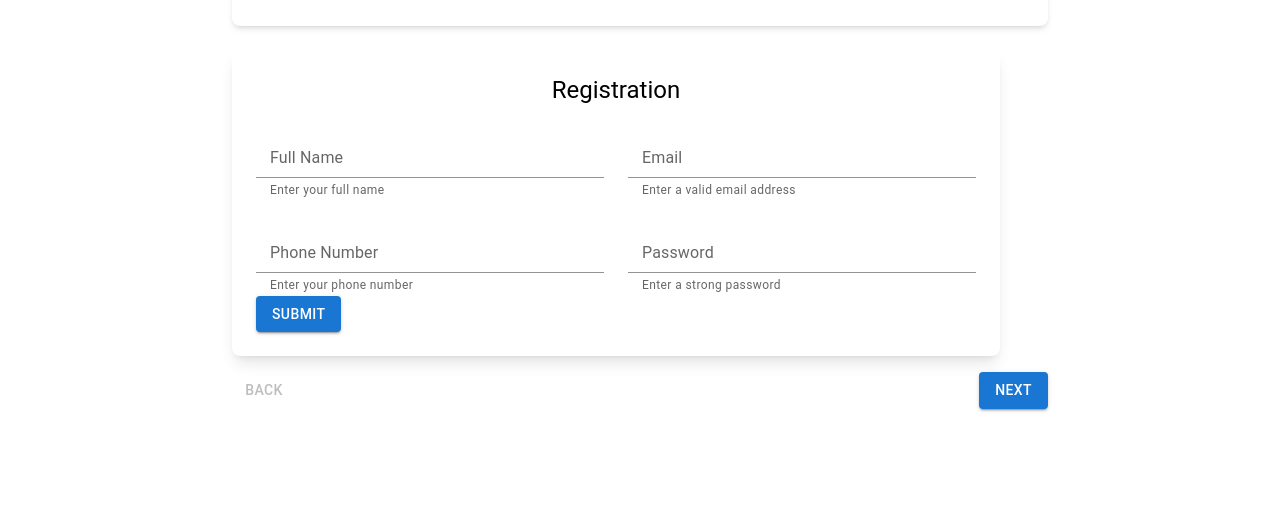
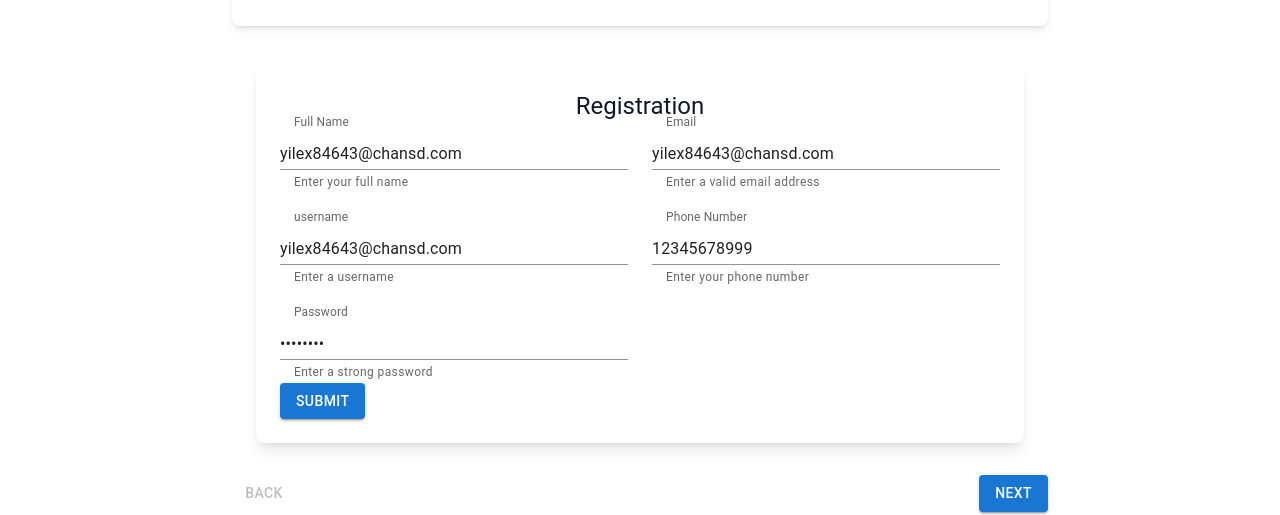
Before and after one commit to SharifuzzamanShaon/LMS-APP-Frontend, a Next.js app: page /enroll in a window 1280 px wide. Shown: the part 163-678 px from the top of the page. Built offline with nearby package versions, Linux system fonts and the light colour scheme; no server answers.

Commit message:
reg. to the course

```diff
--- a/src/components/Enrollment/Registration.jsx
+++ b/src/components/Enrollment/Registration.jsx
@@ -1,4 +1,4 @@
-import React from "react";
+import React, { useEffect, useReducer, useState } from "react";
 import { useFormik } from "formik";
 import * as Yup from "yup";
 import {
@@ -10,12 +10,17 @@ import {
   Box,
   Typography,
 } from "@mui/material";
+import { useSelector } from "react-redux";
+import { useLoginMutation, useRegisterMutation } from "../../../redux/features/auth/authApi";
+import toast from "react-hot-toast";
+import VerifyModalForEnroll from "@/utils/VerifyModalForEnroll";
 
 const Schema = Yup.object().shape({
   fullName: Yup.string().required("Full Name is required"),
   email: Yup.string()
     .email("Invalid email format")
     .required("Email is required"),
+  username: Yup.string().required("Username is required"),
   phoneNumber: Yup.string()
     .matches(/^[0-9]{10,15}$/, "Phone number must be between 10 and 15 digits")
     .required("Phone number is required"),
@@ -24,19 +29,63 @@ const Schema = Yup.object().shape({
     .required("Password is required"),
 });
 
-const Registration = () => {
+const Registration = ({ isVerified, setIsVerified }) => {
+  const [open, setOpen] = useState(false);
+  const { user } = useSelector((state) => state.auth);
+  const [register, { isError, data, error, isSuccess, isLoading }] =
+    useRegisterMutation();
+  const [
+    login,
+    { isSuccess: loginSccess, error: loginError, isLoading: loginiForLogin },
+  ] = useLoginMutation();
+  let loadingToast;
+  useEffect(() => {
+    if (isLoading) {
+      loadingToast = toast.loading("Signing up...");
+    }
+    if (isSuccess) {
+      toast.dismiss(loadingToast);
+      const msg =
+        data?.message ||
+        "Registration Successful | Please Verify your Email via OTP";
+      toast.success(msg);
+      setOpen(true);
+    }
+    if (error) {
+      toast.dismiss(loadingToast);
+      if ("data" in error) {
+        const errData = error;
+        toast.error(errData?.data.message);
+      } else {
+        toast.error("Something went wrong, try again");
+      }
+    }
+  }, [isLoading, isSuccess, error]);
+
+  useEffect(() => {
+    handleLogin()
+  }, [isVerified]);
+  const handleLogin = async () => {
+    console.log(values)
+    const {email, password} = values
+    await login({email, password});
+  };
   const formik = useFormik({
     initialValues: {
-      fullName: "",
-      email: "",
-      phoneNumber: "",
-      password: "",
+      fullName: "yilex84643@chansd.com",
+      email: user?.email ? user.email : "yilex84643@chansd.com",
+      username: user?.username ? user.username : "yilex84643@chansd.com",
+      phoneNumber: "12345678999",
+      password: user ? "*******" : "12341234",
     },
     validationSchema: Schema,
     onSubmit: async (values, { setSubmitting }) => {
+      const { email, username, password } = values;
       try {
+        const regValue = { email, username, password };
+        console.log(":::", regValue);
+        await register(regValue);
         console.log("Form data submitted:", values);
-        alert("Registration Successful");
       } catch (error) {
         console.error("Error during submission:", error);
         alert("An unexpected error occurred. Please try again.");
@@ -45,18 +94,26 @@ const Registration = () => {
       }
     },
   });
-
-  const { errors, touched, values, handleChange, handleSubmit } = formik;
+  const { errors, touched, values, handleChange, handleSubmit, resetForm } =
+    formik;
+  useEffect(() => {
+    if (isVerified) {
+      resetForm();
+    }
+  }, [isVerified, resetForm]);
 
   return (
-    <div
-    >
+    <div className="dark:bg-gray-900 min-[600v] flex items-center justify-center p-4">
       <Box
         component="form"
         onSubmit={handleSubmit}
-        className="max-w-3xl w-full p-6 bg-white rounded-lg shadow-lg"
+        className="max-w-3xl w-full p-6 bg-white dark:bg-gray-800 rounded-lg shadow-lg"
       >
-        <Typography variant="h5" mb={3} align="center">
+        <Typography
+          variant="h5"
+          align="center"
+          className="text-gray-900 dark:text-gray-100 mb-6"
+        >
           Registration
         </Typography>
 
@@ -65,18 +122,23 @@ const Registration = () => {
           {/* Full Name */}
           <div>
             <FormControl fullWidth variant="outlined" className="mb-4">
-              <InputLabel htmlFor="fullName">Full Name</InputLabel>
+              <InputLabel htmlFor="fullName" className="dark:text-gray-400">
+                Full Name
+              </InputLabel>
               <Input
                 id="fullName"
                 name="fullName"
                 value={values.fullName}
                 onChange={handleChange}
+                className="dark:text-gray-100"
               />
               <FormHelperText>
                 {errors.fullName && touched.fullName ? (
                   <span className="text-red-500">{errors.fullName}</span>
                 ) : (
-                  "Enter your full name"
+                  <span className="dark:text-gray-400">
+                    Enter your full name
+                  </span>
                 )}
               </FormHelperText>
             </FormControl>
@@ -84,41 +146,83 @@ const Registration = () => {
 
           {/* Email */}
           <div>
-            <FormControl fullWidth variant="outlined" className="mb-4">
-              <InputLabel htmlFor="email">Email</InputLabel>
+            <FormControl
+              disabled={user}
+              fullWidth
+              variant="outlined"
+              className="mb-4"
+            >
+              <InputLabel htmlFor="email" className="dark:text-gray-400">
+                Email
+              </InputLabel>
               <Input
                 id="email"
                 name="email"
                 type="email"
                 value={values.email}
                 onChange={handleChange}
+                className="dark:text-gray-100"
               />
               <FormHelperText>
                 {errors.email && touched.email ? (
                   <span className="text-red-500">{errors.email}</span>
                 ) : (
-                  "Enter a valid email address"
+                  <span className="dark:text-gray-400">
+                    Enter a valid email address
+                  </span>
                 )}
               </FormHelperText>
             </FormControl>
           </div>
-
+          {/* username */}
+          <div>
+            <FormControl
+              disabled={user}
+              fullWidth
+              variant="outlined"
+              className="mb-4"
+            >
+              <InputLabel htmlFor="username" className="dark:text-gray-400">
+                username
+              </InputLabel>
+              <Input
+                id="username"
+                name="username"
+                type="text"
+                value={values.username}
+                onChange={handleChange}
+                className="dark:text-gray-100"
+              />
+              <FormHelperText>
+                {errors.username && touched.username ? (
+                  <span className="text-red-500">{errors.username}</span>
+                ) : (
+                  <span className="dark:text-gray-400">Enter a username</span>
+                )}
+              </FormHelperText>
+            </FormControl>
+          </div>
           {/* Phone Number */}
           <div>
             <FormControl fullWidth variant="outlined" className="mb-4">
-              <InputLabel htmlFor="phoneNumber">Phone Number</InputLabel>
+              <InputLabel htmlFor="phoneNumber" className="dark:text-gray-400">
+                Phone Number
+              </InputLabel>
               <Input
                 id="phoneNumber"
                 name="phoneNumber"
                 type="text"
                 value={values.phoneNumber}
                 onChange={handleChange}
+                className="dark:text-gray-100"
               />
               <FormHelperText>
                 {errors.phoneNumber && touched.phoneNumber ? (
                   <span className="text-red-500">{errors.phoneNumber}</span>
                 ) : (
-                  "Enter your phone number"
+                  <span className="dark:text-gray-400">
+                    Enter your phone number
+                  </span>
                 )}
               </FormHelperText>
             </FormControl>
@@ -126,36 +230,52 @@ const Registration = () => {
 
           {/* Password */}
           <div>
-            <FormControl fullWidth variant="outlined" className="mb-4">
-              <InputLabel htmlFor="password">Password</InputLabel>
+            <FormControl
+              disabled={user}
+              fullWidth
+              variant="outlined"
+              className="mb-4"
+            >
+              <InputLabel htmlFor="password" className="dark:text-gray-400">
+                Password
+              </InputLabel>
               <Input
                 id="password"
                 name="password"
                 type="password"
                 value={values.password}
                 onChange={handleChange}
+                className="dark:text-gray-100"
               />
               <FormHelperText>
                 {errors.password && touched.password ? (
                   <span className="text-red-500">{errors.password}</span>
                 ) : (
-                  "Enter a strong password"
+                  <span className="dark:text-gray-400">
+                    Enter a strong password
+                  </span>
                 )}
               </FormHelperText>
             </FormControl>
           </div>
         </div>
-
         {/* Submit Button */}
         <Button
           type="submit"
           variant="contained"
           color="primary"
-          className="mt-8"
+          className="mt-12 dark:bg-blue-600 dark:text-white"
         >
           Submit
         </Button>
       </Box>
+      {open && (
+        <VerifyModalForEnroll
+          open={open}
+          setOpen={setOpen}
+          setIsVerified={setIsVerified}
+        />
+      )}
     </div>
   );
 };
```
